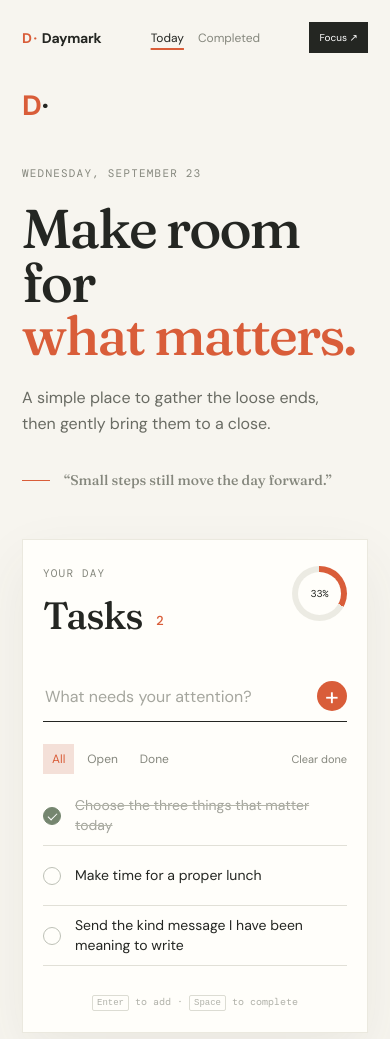
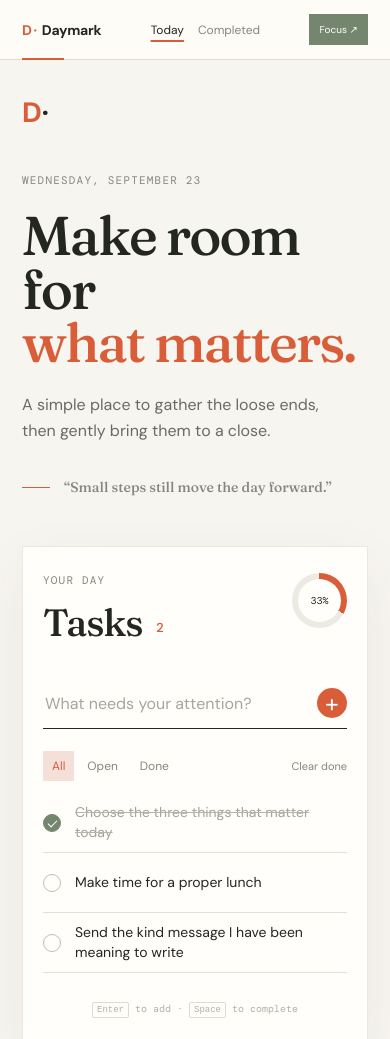
Before and after one commit to AmannJha/todo-list, a website built with Vite: page index.html in a window 390 px wide. Shown: the top 1039 px of the page. Built offline with nearby package versions, Linux system fonts and the light colour scheme.

Commit message:
added color to nav bar

```diff
--- a/src/style.css
+++ b/src/style.css
@@ -18,16 +18,17 @@ button, input { font: inherit; }
 button { cursor: pointer; }
 button:focus-visible, input:focus-visible { outline: 3px solid rgba(217, 93, 57, .35); outline-offset: 3px; }
 
-.site-nav { align-items: center; display: flex; justify-content: space-between; margin: 0 auto; max-width: 1140px; padding: 28px 7vw 0; }
+.site-nav { align-items: center; background: rgba(255, 254, 250, .78); border-bottom: 1px solid #e8d9d0; display: flex; justify-content: space-between; margin: 0 auto; max-width: 1140px; padding: 16px 7vw; position: relative; }
+.site-nav::after { background: var(--accent); bottom: -1px; content: ''; height: 2px; left: 7vw; position: absolute; width: 42px; }
 .nav-brand { color: var(--ink); font-size: 14px; font-weight: 700; letter-spacing: -.3px; text-decoration: none; }
-.nav-brand:first-letter { color: var(--accent); }
+.nav-brand::first-letter { color: var(--accent); }
 .nav-brand span { color: var(--accent); margin: 0 2px; }
 .site-nav nav { display: flex; gap: 26px; }
-.nav-link { background: transparent; border: 0; color: var(--muted); font-size: 12px; padding: 6px 0; text-decoration: none; }
+.nav-link { background: transparent; border: 0; color: var(--muted); font-size: 12px; padding: 6px 0; text-decoration: none; transition: color .2s ease; }
 .nav-link:hover, .nav-link.active { color: var(--ink); }
 .nav-link.active { text-decoration: underline; text-decoration-color: var(--accent); text-decoration-thickness: 2px; text-underline-offset: 6px; }
-.focus-button { background: var(--ink); border: 0; color: #fff; font-size: 11px; padding: 10px 13px; transition: background .2s ease, transform .2s ease; }
-.focus-button:hover { background: var(--accent); transform: translateY(-2px); }
+.focus-button { background: var(--sage); border: 0; color: #fff; font-size: 11px; padding: 10px 13px; transition: background .2s ease, box-shadow .2s ease, transform .2s ease; }
+.focus-button:hover { background: var(--accent); box-shadow: 0 6px 15px rgba(217, 93, 57, .2); transform: translateY(-2px); }
 
 .app-shell { animation: page-enter .55s ease-out both; display: grid; grid-template-columns: minmax(280px, .75fr) minmax(480px, 1.25fr); max-width: 1140px; min-height: 100vh; margin: auto; padding: 8vw 7vw; gap: clamp(48px, 9vw, 140px); align-items: center; }
 .intro-panel { align-self: center; }
@@ -86,7 +87,8 @@ kbd { border: 1px solid #dcdcd3; border-radius: 2px; font-size: 9px; padding: 2p
 }
 
 @media (max-width: 740px) {
-  .site-nav { padding: 22px 22px 0; }
+  .site-nav { padding: 14px 22px; }
+  .site-nav::after { left: 22px; }
   .site-nav nav { gap: 14px; }
   .focus-button { font-size: 10px; padding: 9px 10px; }
   .app-shell { display: block; padding: 34px 22px 48px; }
```
Also changed, not shown: dist/assets/index-2ofKe1td.css (deleted), dist/assets/index-CM4l-XPj.css (added), dist/assets/index-CXmJgRm9.js (renamed from dist/assets/index-BJotqk48.js), dist/index.html.
